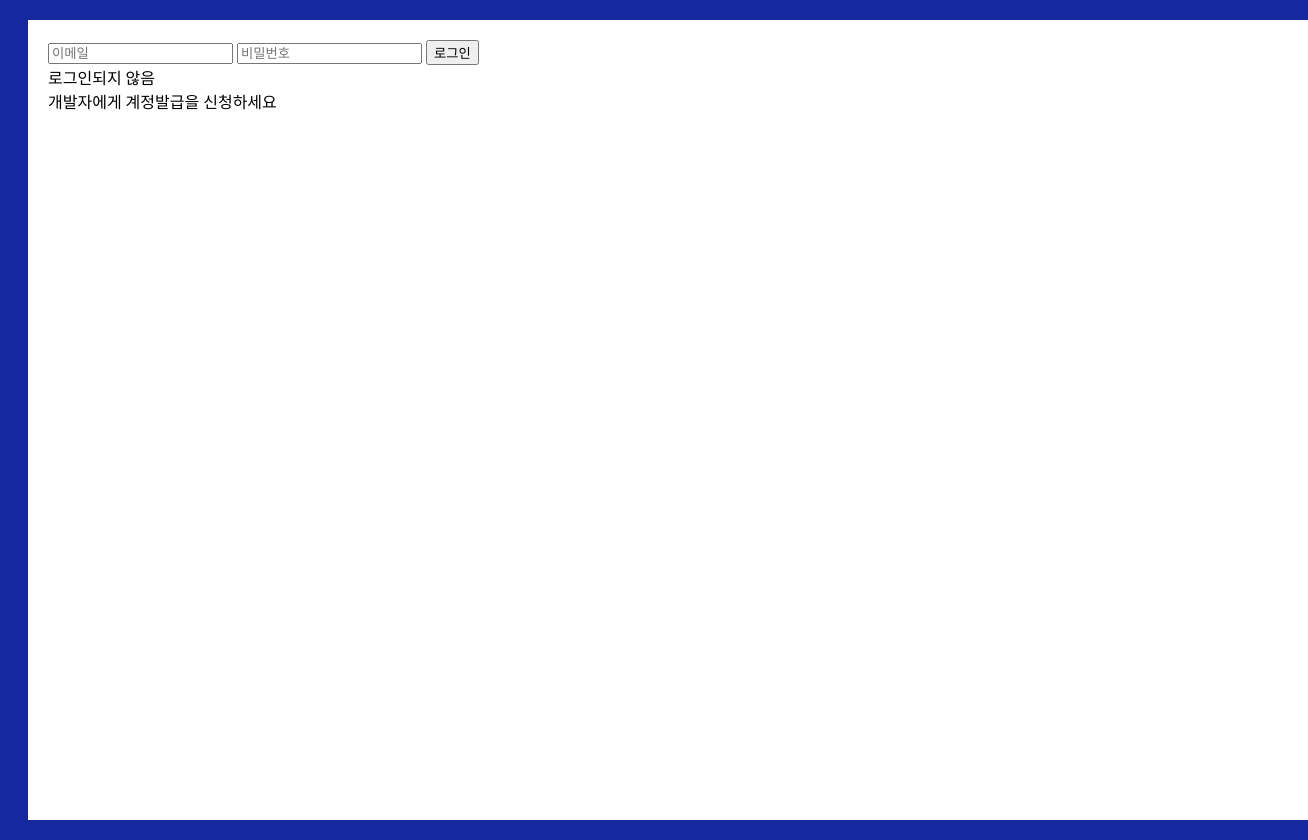
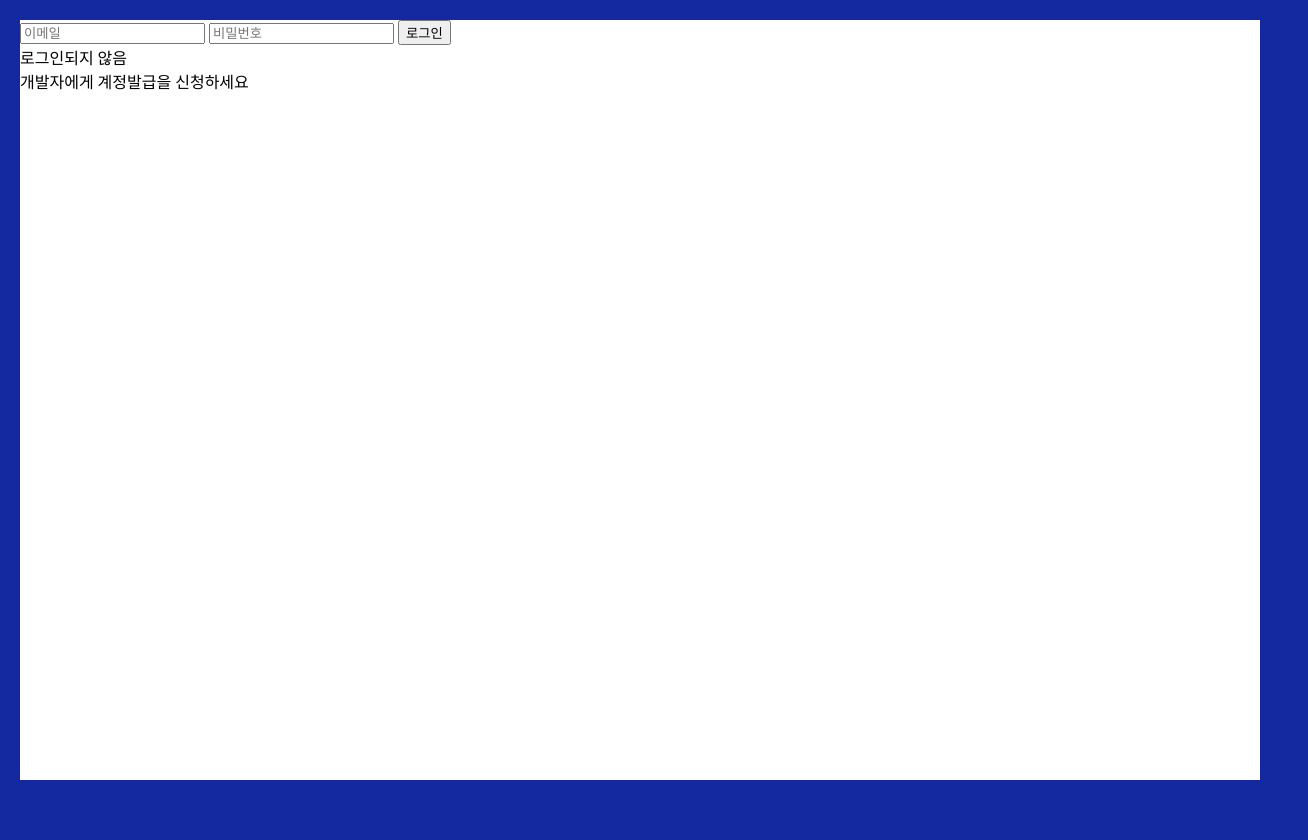
Before and after one commit to nyeohijyul/eotlqhem, a SvelteKit app: page / in a window 1280 px wide. Shown: the whole page, 1308 px wide, since content can reach past the window. After the commit the page ends 800 px from the top, so only its background shows below. Built offline with nearby package versions, Linux system fonts and the light colour scheme.

Commit message:
ui 수정

```diff
--- a/src/routes/+page.svelte
+++ b/src/routes/+page.svelte
@@ -73,10 +73,11 @@
 
 <style>
     #container {
-        margin: 20px;
-        padding: 20px;
+        position: fixed;
+        top: 20px;
+        left: 20px;
+        right: 20px;
+        bottom: 20px;
         background-color: white;
-        width: calc(100dvw - 40px);
-        height: calc(100dvh - 40px);
     }
 </style>
```
